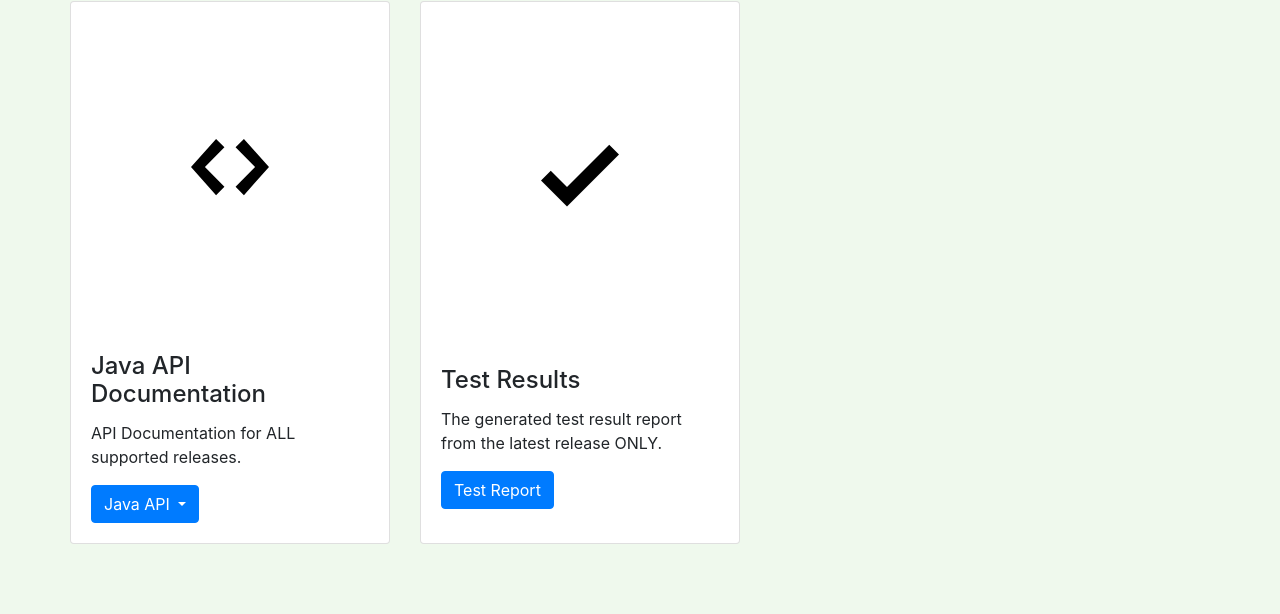
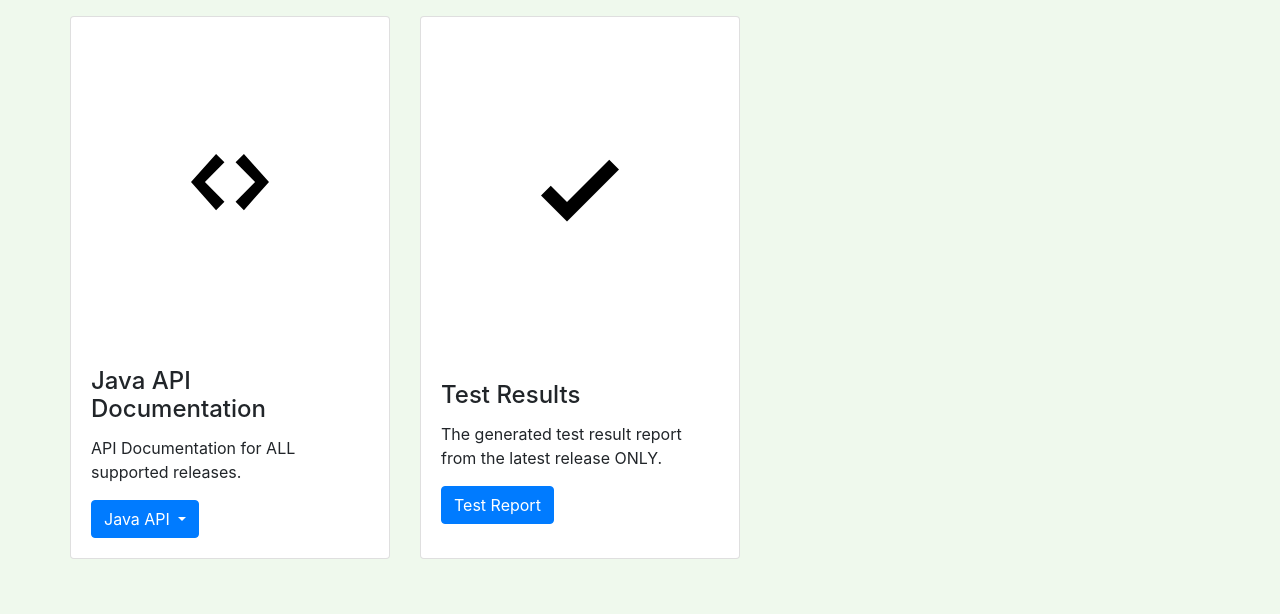
Before and after one commit to logitopia/jmortar-core-test, a plain HTML site: page docs/index.html in a window 1280 px wide. Shown: the part 186-800 px from the top of the page. Drawn offline with nearby package versions, Linux system fonts and the light colour scheme.

Commit message:
Fixing alignment issue on the developer documentation page.

```diff
--- a/docs/index.html
+++ b/docs/index.html
@@ -132,7 +132,7 @@
     </div>
 
     <div class="row">
-        <div class="card-deck">
+        <div class="main-content card-deck">
             <div class="card" style="width: 20rem;">
                 <img class="card-img-top" src="index/image/code.svg"></img>
                 <div class="card-body">
--- a/docs/index/css/index.css
+++ b/docs/index/css/index.css
@@ -2,6 +2,11 @@ body {
   background-color: #eff9ed;
   padding-top: 85px;
 }
+
+.main-content {
+  padding-top: 15px;
+}
+
 .card-img-top {
     padding: 120px
 }
```
